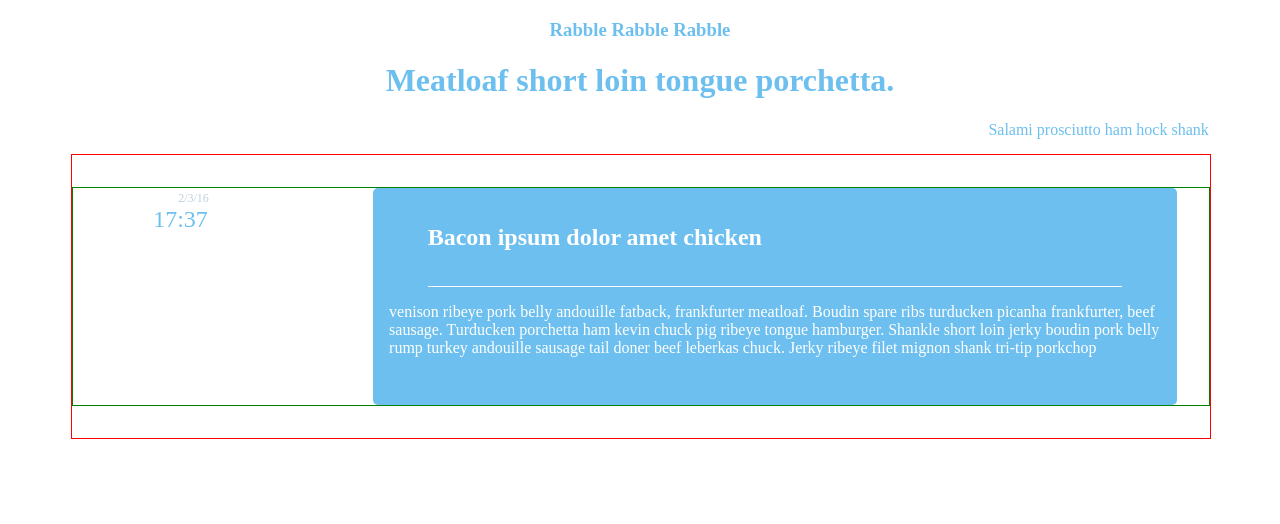
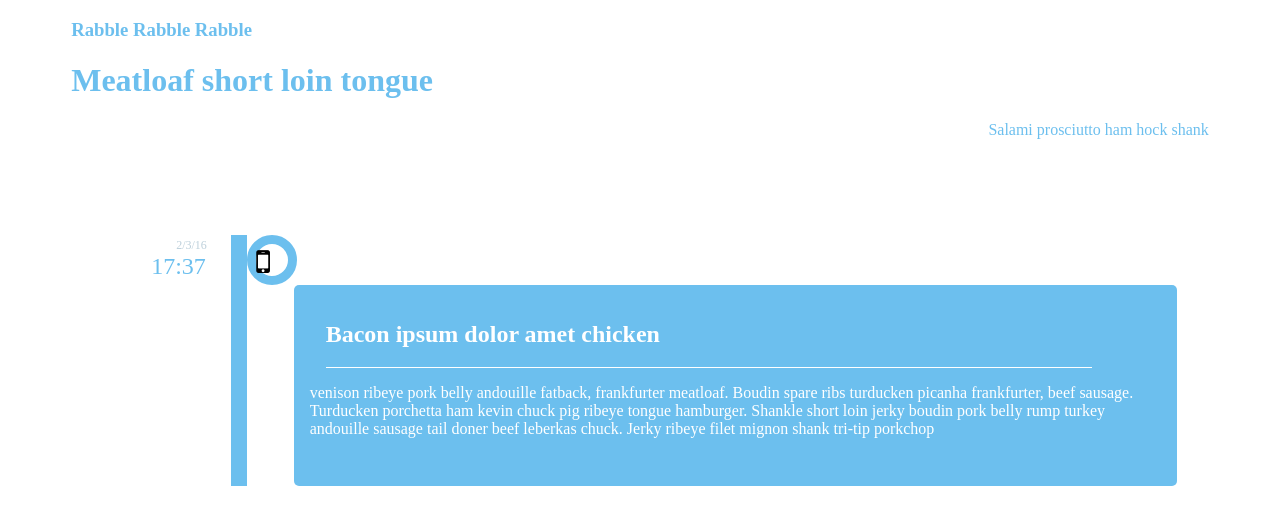
Before and after one commit to gturmel/vertical-timeline, a plain HTML site: page index.html in a window 1280 px wide. Drawn offline with Linux system fonts and the light colour scheme.

Commit message:
add icon

```diff
--- a/assets/style.css
+++ b/assets/style.css
@@ -4,20 +4,24 @@ header {
   width: 90%;
   color: #6cbfee;
   margin-left: 5%;
+  margin-bottom: 4em;
 }
 
 h3, h1 {
-  text-align: center;
+  text-align: left;
+  position: relative;
+  display: block;
 }
 nav {
   text-align: right;
-  float:right;
+  display: block;
+  position: relative;
 }
 /*section. Having the ul wrapped in section means that I can set the
 padding/margin/whatever to hold all of the ul in to where I want it. Yessss*/
 section {
   width: 90%;
-  border: 1px solid red;
+  /*border: 1px solid red;*/
   /*background-color: blue;*/
   margin-left: 5%;
 }
@@ -27,7 +31,7 @@ section {
 ul {
   margin: 2em 0 2em 0;
   padding: 0 2em 0 2em;
-  border: 1px solid green;
+  /*border: 1px solid green;*/
   /*background-color: red;*/
   display: inline-block;
 }
@@ -37,15 +41,17 @@ li {
   background-color: #6cbfee;
   color: white;
   border-radius: 5px;
-  margin-left: 25%;
+  margin-left: 5%;
   padding: 1em;
   display: inline-block;
 }
 
-header {
+.meatheader {
   border-bottom: 0.5px solid white;
-  padding-bottom: 1em;
   margin-bottom: 1em;
+  text-align: left;
+  padding-left: -1em;
+  margin-left: 1em;
 }
 
 h2 {
@@ -78,14 +84,19 @@ p {
   margin-bottom: 2em;
 }
 
-/*ul::before {*/
-  /*width: 10px;
-  content: '';
-  background-color: #afdcf8;
-  top: 0;
-  bottom: 0;
-  left: 0;
-  margin-left: 10%;
-  position: absolute;
 
-}*/
+/*the line*/
+.border {
+  border-left: 1em solid #6cbfee;
+  margin-left: 8em;
+  padding-left:0;
+}
+.icon {
+  font-size: 2em;
+  border: 0.3em solid #6cbfee;
+  width: 1em;
+  height: 1em;
+  border-radius: 50%;
+  padding: 0;
+
+}
--- a/index.html
+++ b/index.html
@@ -3,13 +3,14 @@
     <head>
       <title>Vertical Timeline</title>
       <link href="assets/style.css" rel="stylesheet">
+      <link rel="stylesheet" href="https://maxcdn.bootstrapcdn.com/font-awesome/4.5.0/css/font-awesome.min.css">
 
     </head>
     <body>
 <!--hard mode - hover text popping up, site name, funky imgs-->
       <header>
         <h3>Rabble Rabble Rabble</h3>
-        <h1>Meatloaf short loin tongue porchetta.</h1>
+        <h1>Meatloaf short loin tongue</h1>
         <nav>Salami prosciutto ham hock shank</nav>
       </header>
 <!--the whole huge container-->
@@ -20,13 +21,15 @@
             <span>2/3/16</span><br>
             <span>17:37</span>
           </time>
-         <li>
+         <div class="border">
+           <div class="icon"><i class="fa fa-mobile"></i></div>
+           <li>
 <!--time and date-->
 
-<!--Phone goes here--><div></div>
+<!--Phone goes here-->
             <article>
 <!--Header to content-->
-              <header>
+              <header class="meatheader">
                 <h2>Bacon ipsum dolor amet chicken</h2>
               </header>
 <!--content-->
@@ -39,6 +42,7 @@
              </p>
            </article>
          </li>
+       </div>
       </ul>
     </section>
     </body>
```
